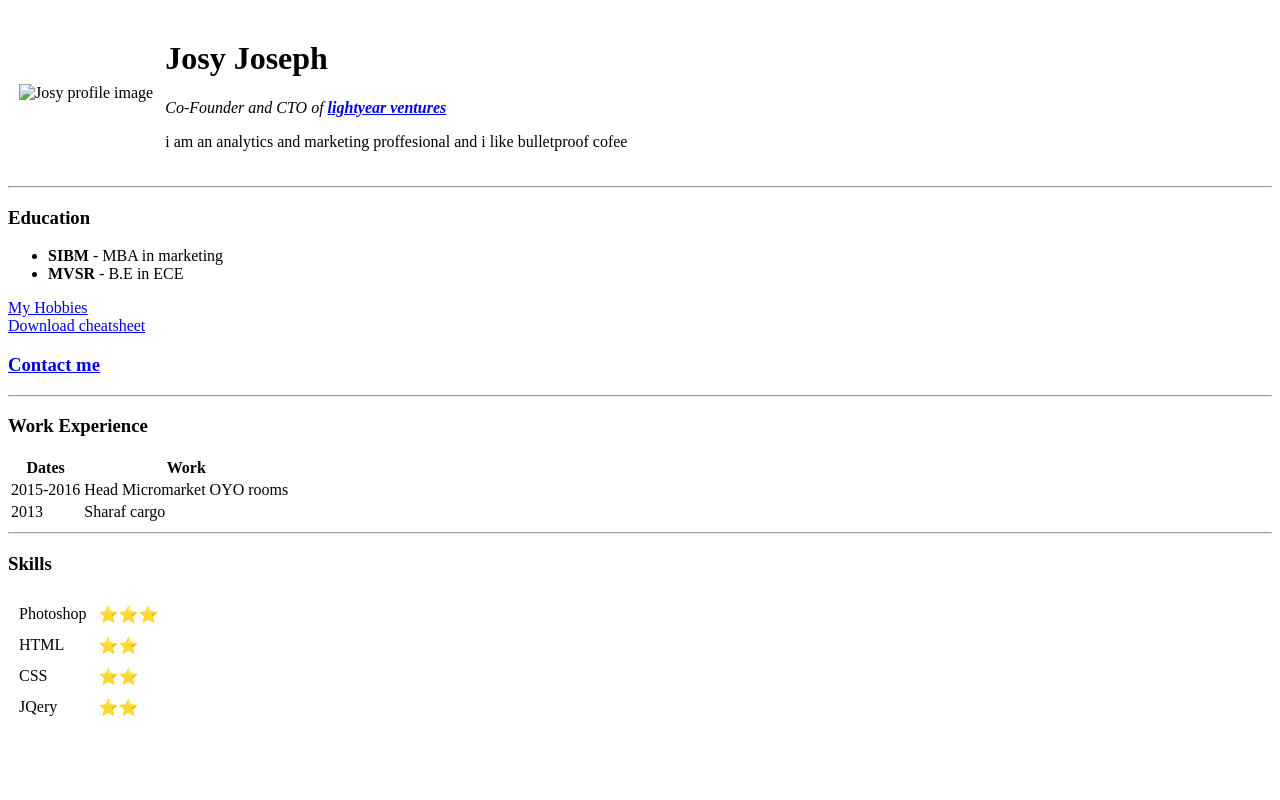
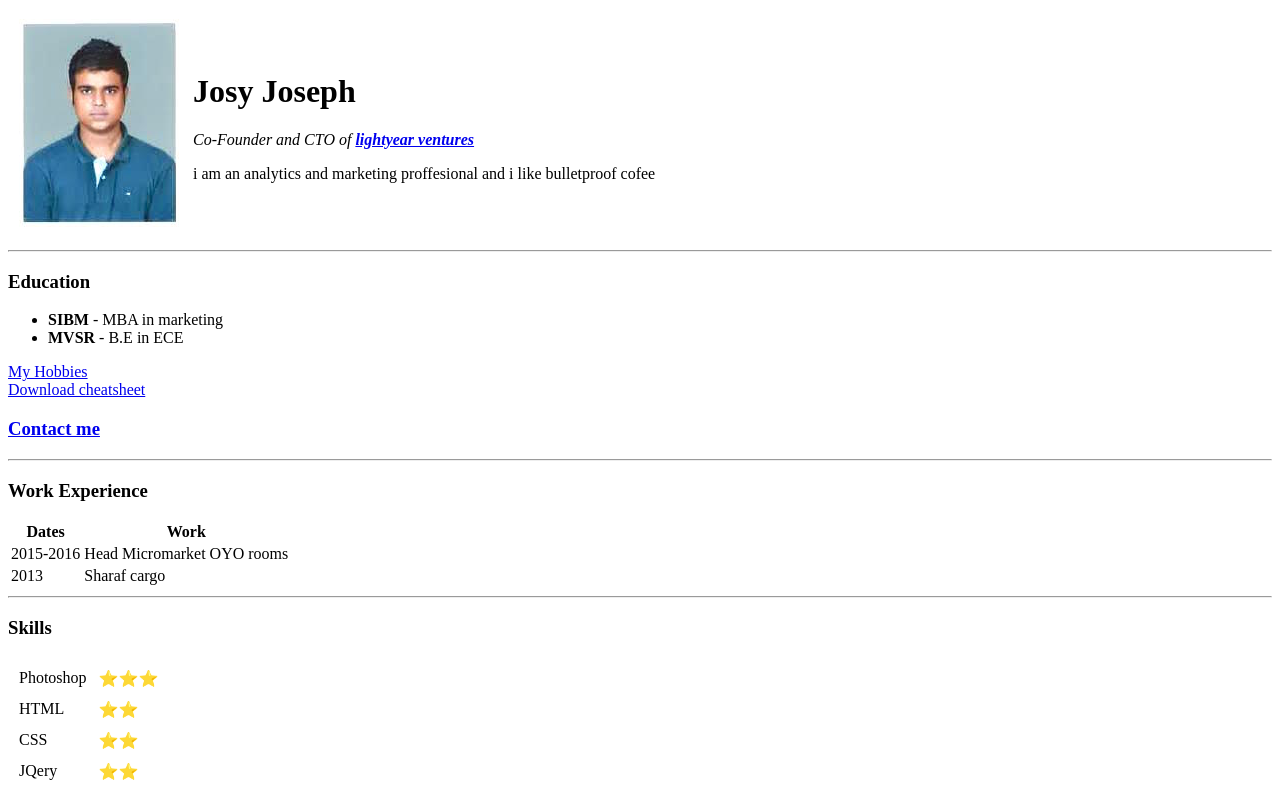
Before and after one commit to impulsivecoder/CVWIP, a plain HTML site: page index.html in a window 1280 px wide. Drawn offline with Linux system fonts and the light colour scheme.

Commit message:
Update index.html

```diff
--- a/index.html
+++ b/index.html
@@ -9,7 +9,7 @@
 <body>
   <table cellspacing="10">
     <tr>
-      <td><img src="ppp.jpg" alt="Josy profile image"></td>
+      <td><img src="https://raw.githubusercontent.com/impulsivecoder/CVWIP/master/Images/ppp.jpg" alt="Josy profile image"></td>
       <td>
         <h1>Josy Joseph</h1>
         <p><em>Co-Founder and CTO of <strong><a href="https://en.wikipedia.org/wiki/Light-year">lightyear ventures</a></strong></em></p>
```
